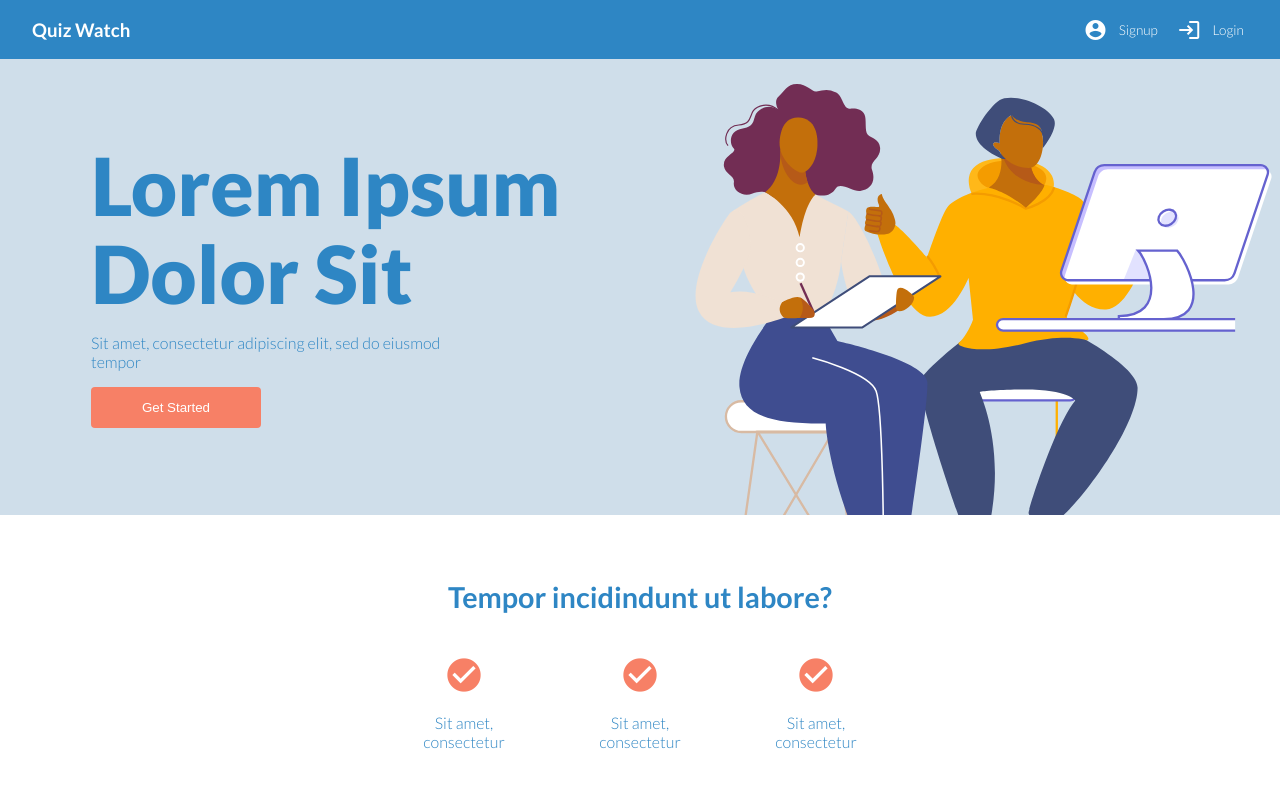
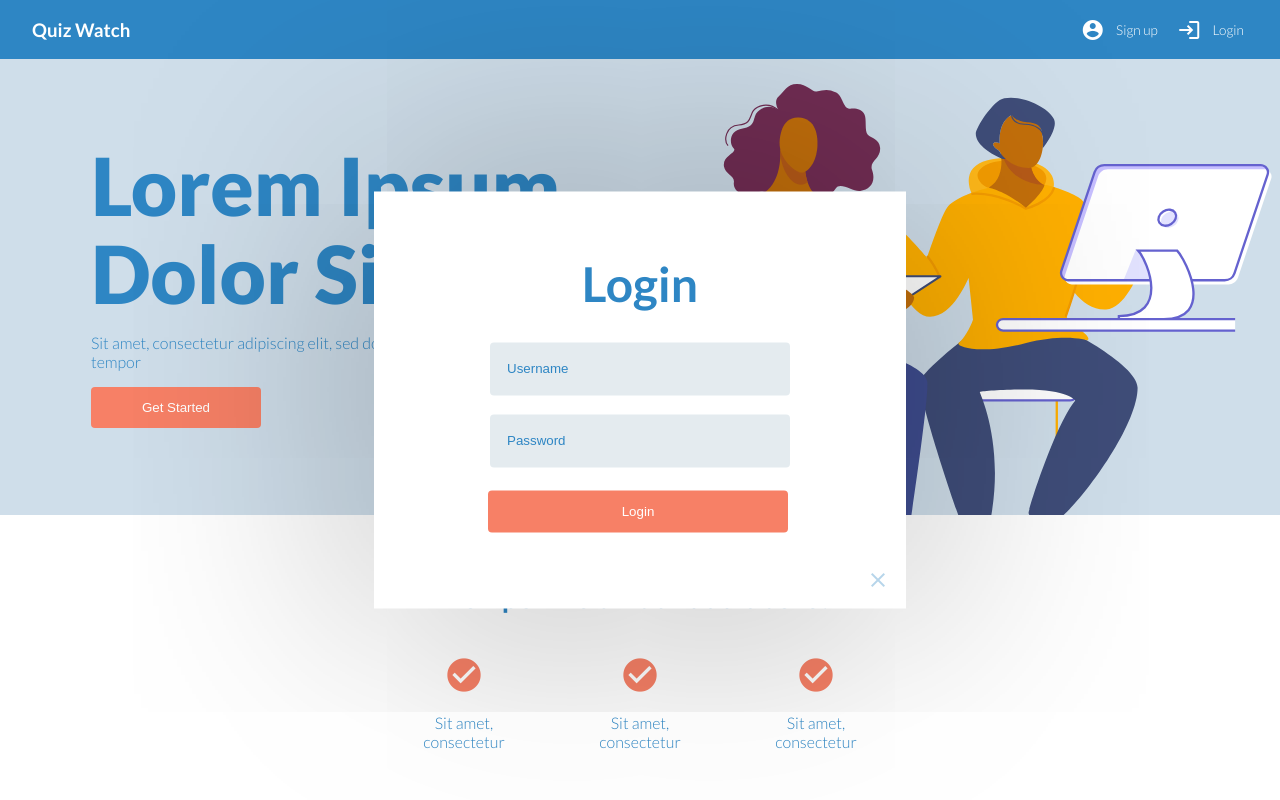
Before and after one commit to TypeSammy/quiz_watch, a website: page client/index.html in a window 1280 px wide. Both pictures are taken after a click on the item "Login". Shown: the top 800 px of the page. Drawn offline with nearby package versions, Linux system fonts and the light colour scheme.

Commit message:
added signup and login form

```diff
--- a/client/css/common.css
+++ b/client/css/common.css
@@ -13,3 +13,37 @@ body {
   margin: 0 auto;
   padding: 0;
 }
+
+button {
+  border: none;
+  background: #F78066;
+  color: rgb(255 255 255);
+  padding: 1em;
+  border-radius: 4px;
+}
+
+button:hover {
+  background: #eb755a;
+}
+
+fieldset {
+  border: none;
+  padding: 0.6em 0;
+}
+input {
+  background-color: #E4EBEF;
+  border: none;
+  border-radius: 4px;
+  height: 4em;
+  width: 70%;
+  padding: 0 17px;
+  color: rgb(46 134 196);
+  box-sizing:border-box
+}
+::placeholder {
+  color: #2E86C4;
+}
+
+.hide {
+  display: none
+}
--- a/client/css/landing-page.css
+++ b/client/css/landing-page.css
@@ -24,16 +24,7 @@
 }
 
 .main-copy button {
-  border: none;
-  background: #F78066;
-  color: rgb(255 255 255);
-  padding: 1em;
   width: 33%;
-  border-radius: 4px;
-}
-
-.main-copy button:hover {
-  background: #eb755a;
 }
 
 .main-img img {
--- /dev/null
+++ b/client/css/signup_login.css
@@ -0,0 +1,38 @@
+.signup-container {
+  padding: 4em 1em 1em 1em;
+  width: 500px;
+  background-color: white;
+  margin: 0 auto;
+  display: flex;
+  flex-direction: column;
+  align-items: center;
+  box-shadow: 0px 0px 500px rgba(0, 0, 0, 0.386);
+}
+
+.signup-container input {
+  width: 300px;
+}
+
+.signup-container button {
+  width: 300px;
+  margin-top: 1em;
+}
+
+.signup-container h2 {
+  font-size: 3em;
+  margin-bottom: 10px;
+}
+
+.overlay {
+  position: fixed;
+  top: 50%;
+  left: 50%;
+  transform: translate(-50%, -50%);
+}
+
+.signup-container .material-icons {
+  margin-left: auto;
+  padding-top: 1.5em;
+  cursor: pointer;
+  color: #2e86c459;
+}
--- a/client/index.html
+++ b/client/index.html
@@ -10,51 +10,18 @@
   <link rel="stylesheet" href="./css/common.css">
   <link rel="stylesheet" href="./css/nav.css">
   <link rel="stylesheet" href="./css/landing-page.css">
+  <link rel="stylesheet" href="./css/signup_login.css">
   <!-- Scripts related -->
   <script type='text/javascript' src="https://cdn.jsdelivr.net/npm/axios/dist/axios.min.js"></script>
   <script src="./scripts/header_nav.js" defer></script>
-  <script src="./scripts/landing.js"></script>
+  <script src="./scripts/landing.js" defer></script>
+  <script src="./scripts/signup_login.js" defer></script>
 </head>
 <body>
   <header id="header-nav" class="header-nav"></header>
-  <main id="landing-page">
-    <section id="main-strip" class="main-strip">
-      <div class="main-copy">
-        <h1>Lorem Ipsum Dolor Sit</h1>
-        <p>Sit amet, consectetur adipiscing elit, sed do eiusmod tempor</p>
-        <button class="get-started-btn">Get Started</button>
-      </div>
-      <div class="main-img">
-        <img src="./assets/character 16 crop.svg" alt="two people studying">
-      </div>
-    </section>
-    <section class="second-strip">
-      <h2>Tempor incidindunt ut labore?</h2>
-      <ul>
-        <div>
-          <li class="material-icons check_circle">check_circle</li>
-          <li>Sit amet, consectetur</li>
-        </div>
-        <div>
-          <li class="material-icons check_circle">check_circle</li>
-          <li>Sit amet, consectetur</li>
-        </div>
-        <div>
-          <li class="material-icons check_circle">check_circle</li>
-          <li>Sit amet, consectetur</li>
-        </div>
-      </ul>
-    </section>
-    <section class="third-strip">
-      <div>
-        <img src="./assets/character 18.svg" alt="guy studying">
-      </div>
-      <div>
-        <h2>Tempor incididunt ut labore</h2>
-        <p>Lorem ipsum dolor sit amet, consectetur adipiscing elit, sed do eiusmod tempor incididunt ut labore et dolore magna aliqua. Ut enim ad minim veniam, quis nostrud exercitation ullamco laboris nisi ut aliquip ex ea commodo consequat. Duis aute irure dolor in reprehenderit in voluptate velit esse cillum dolore eu fugiat nulla pariatur. Excepteur sint occaecat cupidatat non proident, sunt in culpa qui officia deserunt mollit anim id est laborum.</p>
-      </div>
-    </section>
-  </main>
+  <section id="signup" class="overlay"></section>
+  <section id="login" class="overlay"></section>
+  <main id="landing-page"></main>
 
 </body>
 </html>
--- a/client/scripts/header_nav.js
+++ b/client/scripts/header_nav.js
@@ -4,15 +4,23 @@ function renderHeaderNav() {
       <h3>Quiz Watch</h3>
       <ul>
         <div>
-          <li class="material-icons account_circle" onClick="render('Signup')">account_circle</li>
-          <li class="nav-text" onClick="render('Signup')">Signup</li>
+          <li class="material-icons signup" onClick="render('signup')">account_circle</li>
+          <li class="nav-text" onClick="render('signup')">Sign up</li>
         </div>
         <div>
-          <li class="material-icons login" onClick="render('Login')">login</li>
-          <li class="nav-text" onClick="render('Login')">Login</li>
+          <li class="material-icons login" onClick="render('login')">login</li>
+          <li class="nav-text" onClick="render('login')">Login</li>
         </div>
       </ul>
     </nav>
   `
 }
 renderHeaderNav()
+
+function render(click) {
+  if (click === "signup") {
+    renderSignup()
+  } else if (click === "login") {
+    renderLogin()
+  }
+}
--- a/client/scripts/landing.js
+++ b/client/scripts/landing.js
@@ -0,0 +1,41 @@
+function renderLandingPage() {
+  document.querySelector("#landing-page").innerHTML = `
+    <section id="main-strip" class="main-strip">
+      <div class="main-copy">
+        <h1>Lorem Ipsum Dolor Sit</h1>
+        <p>Sit amet, consectetur adipiscing elit, sed do eiusmod tempor</p>
+        <button class="get-started-btn">Get Started</button>
+      </div>
+      <div class="main-img">
+        <img src="./assets/character 16 crop.svg" alt="two people studying">
+      </div>
+    </section>
+    <section class="second-strip">
+      <h2>Tempor incidindunt ut labore?</h2>
+      <ul>
+        <div>
+          <li class="material-icons check_circle">check_circle</li>
+          <li>Sit amet, consectetur</li>
+        </div>
+        <div>
+          <li class="material-icons check_circle">check_circle</li>
+          <li>Sit amet, consectetur</li>
+        </div>
+        <div>
+          <li class="material-icons check_circle">check_circle</li>
+          <li>Sit amet, consectetur</li>
+        </div>
+      </ul>
+    </section>
+    <section class="third-strip">
+      <div>
+        <img src="./assets/character 18.svg" alt="guy studying">
+      </div>
+      <div>
+        <h2>Tempor incididunt ut labore</h2>
+        <p>Lorem ipsum dolor sit amet, consectetur adipiscing elit, sed do eiusmod tempor incididunt ut labore et dolore magna aliqua. Ut enim ad minim veniam, quis nostrud exercitation ullamco laboris nisi ut aliquip ex ea commodo consequat. Duis aute irure dolor in reprehenderit in voluptate velit esse cillum dolore eu fugiat nulla pariatur. Excepteur sint occaecat cupidatat non proident, sunt in culpa qui officia deserunt mollit anim id est laborum.</p>
+      </div>
+    </section>
+  `
+}
+renderLandingPage()
--- /dev/null
+++ b/client/scripts/signup_login.js
@@ -0,0 +1,50 @@
+function renderSignup() {
+  const signupBox = document.querySelector("#signup")
+  signupBox.classList.remove("hide")
+  signupBox.innerHTML = `
+    <div class="signup-container">
+      <h2>Signup</h2>
+      <form id="sign-up-form" action="/" method="POST">
+        <fieldset>
+          <input type="text" name="name" placeholder="Username">
+        </fieldset>
+        <fieldset>
+          <input type="text" name="email" placeholder="Email">
+        </fieldset>
+        <fieldset>
+          <input type="password" name="password" placeholder="Password">
+        </fieldset>
+        <button>Sign up</button>
+      </form>
+      <span class="material-icons signup" onClick="hide('signup')">close</span>
+    </div>
+  `
+}
+
+function renderLogin() {
+  const signupBox = document.querySelector("#login")
+  signupBox.classList.remove("hide")
+  signupBox.innerHTML = `
+    <div class="signup-container">
+      <h2>Login</h2>
+      <form id="sign-up-form" action="/" method="POST">
+        <fieldset>
+          <input type="text" name="name" placeholder="Username">
+        </fieldset>
+        <fieldset>
+          <input type="password" name="password" placeholder="Password">
+        </fieldset>
+        <button>Login</button>
+      </form>
+      <span class="material-icons login" onClick="hide('login')">close</span>
+    </div>
+  `
+}
+
+function hide(click) {
+  if (click === "signup") {
+    document.querySelector("#signup").classList.add("hide")
+  } else if (click === "login") {
+    document.querySelector("#login").classList.add("hide")
+  }
+}
```
